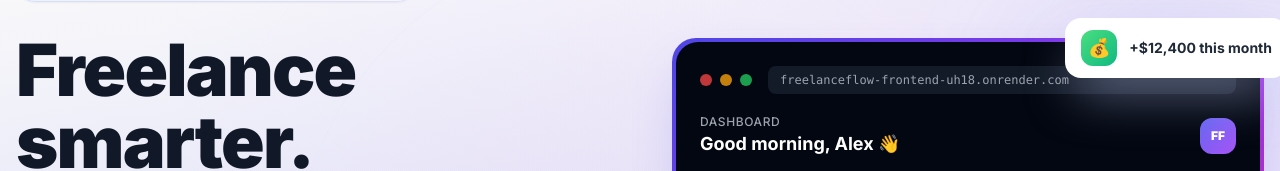
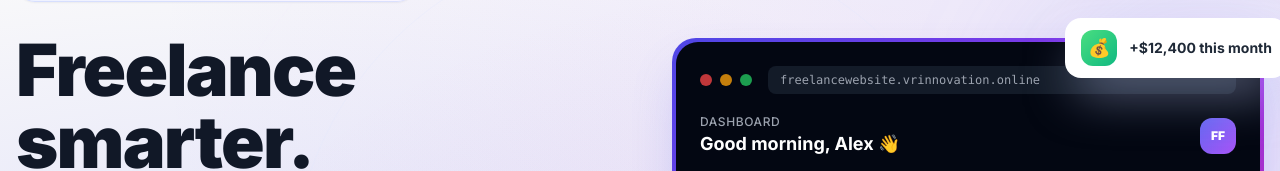
Before and after one commit to velaug24it-bit/freelanceflow-marketing, a Next.js app: page / in a window 1280 px wide. Shown: the part 252-423 px from the top of the page. Built offline with nearby package versions, Linux system fonts and the light colour scheme.

Commit message:
Merge remote repository

```diff
--- a/app/about/page.js
+++ b/app/about/page.js
@@ -65,7 +65,7 @@ export default function AboutPage() {
                   Start your free trial today and see why thousands of freelancers trust FreelanceFlow
                 </p>
                 <a
-                  href="https://freelanceflow-frontend-uh18.onrender.com/register"
+                  href="https://freelancewebsite.vrinnovation.online/register"
                   className="inline-block bg-blue-600 text-white px-8 py-3 rounded-lg font-semibold hover:bg-blue-700 transition"
                 >
                   Get Started Free
--- a/app/features/page.js
+++ b/app/features/page.js
@@ -93,7 +93,7 @@ export default function FeaturesPage() {
               Join thousands of freelancers who are already using FreelanceFlow to grow their business
             </p>
             <a
-              href="https://freelanceflow-frontend-uh18.onrender.com/register"
+              href="https://freelancewebsite.vrinnovation.online/register"
               className="inline-block bg-blue-600 text-white px-8 py-3 rounded-lg font-semibold hover:bg-blue-700 transition"
             >
               Start Free Trial
--- a/app/pricing/page.js
+++ b/app/pricing/page.js
@@ -97,7 +97,7 @@ export default function PricingPage() {
                       ))}
                     </ul>
                     <a
-                      href={`https://freelanceflow-frontend-uh18.onrender.com/register?plan=${plan.name.toLowerCase()}`}
+                      href={`https://freelancewebsite.vrinnovation.online/register?plan=${plan.name.toLowerCase()}`}
                       className={`mt-8 block text-center py-3 px-6 rounded-lg font-semibold transition ${
                         plan.popular
                           ? 'bg-blue-600 text-white hover:bg-blue-700'
--- a/components/layout/Footer.jsx
+++ b/components/layout/Footer.jsx
@@ -2,7 +2,7 @@
 import Link from 'next/link'
 import { Twitter, Linkedin, Github, Youtube, Mail, ExternalLink, Rocket } from 'lucide-react'
 
-const APP_URL = 'https://freelanceflow-frontend-uh18.onrender.com'
+const APP_URL = 'https://freelancewebsite.vrinnovation.online'
 
 const footerLinks = {
   product: [
--- a/components/layout/Header.jsx
+++ b/components/layout/Header.jsx
@@ -14,7 +14,7 @@ const navigation = [
   { name: 'Contact', href: '#contact' },
 ]
 
-const APP_URL = 'https://freelanceflow-frontend-uh18.onrender.com'
+const APP_URL = 'https://freelancewebsite.vrinnovation.online'
 
 export default function Header() {
   const [isOpen, setIsOpen] = useState(false)
--- a/components/sections/CTA.jsx
+++ b/components/sections/CTA.jsx
@@ -3,7 +3,7 @@
 
 import { Rocket, ArrowRight, Star, CheckCircle, ExternalLink } from 'lucide-react'
 
-const APP_URL = 'https://freelanceflow-frontend-uh18.onrender.com'
+const APP_URL = 'https://freelancewebsite.vrinnovation.online'
 
 export default function CTA() {
   return (
--- a/components/sections/Hero.jsx
+++ b/components/sections/Hero.jsx
@@ -4,7 +4,7 @@
 import { ArrowRight, Rocket, Play, Star, CheckCircle, TrendingUp, DollarSign, Users } from 'lucide-react'
 import { useEffect, useRef } from 'react'
 
-const APP_URL = 'https://freelanceflow-frontend-uh18.onrender.com'
+const APP_URL = 'https://freelancewebsite.vrinnovation.online'
 
 const floatingCards = [
   { icon: '💰', label: '+$12,400 this month', color: 'from-green-400 to-emerald-500', delay: '0s' },
@@ -156,7 +156,7 @@ export default function Hero() {
                   <div className="w-3 h-3 rounded-full bg-amber-500/80" />
                   <div className="w-3 h-3 rounded-full bg-green-500/80" />
                   <div className="flex-1 ml-2 bg-gray-800/60 rounded-lg h-7 flex items-center px-3">
-                    <span className="text-gray-400 text-xs font-mono">freelanceflow-frontend-uh18.onrender.com</span>
+                    <span className="text-gray-400 text-xs font-mono">freelancewebsite.vrinnovation.online</span>
                   </div>
                 </div>
 
--- a/components/sections/Pricing.jsx
+++ b/components/sections/Pricing.jsx
@@ -4,7 +4,7 @@
 import { useState, useEffect, useRef } from 'react'
 import { Check, X, Zap, Star, Crown, Sparkles } from 'lucide-react'
 
-const APP_URL = 'https://freelanceflow-frontend-uh18.onrender.com'
+const APP_URL = 'https://freelancewebsite.vrinnovation.online'
 
 const plans = [
   {
--- a/next.config.js
+++ b/next.config.js
@@ -2,7 +2,7 @@
 const nextConfig = {
   reactStrictMode: true,
   images: {
-    domains: ['images.unsplash.com', 'freelanceflow-frontend-uh18.onrender.com'],
+    domains: ['images.unsplash.com', 'freelancewebsite.vrinnovation.online'],
   },
 }
 
```
